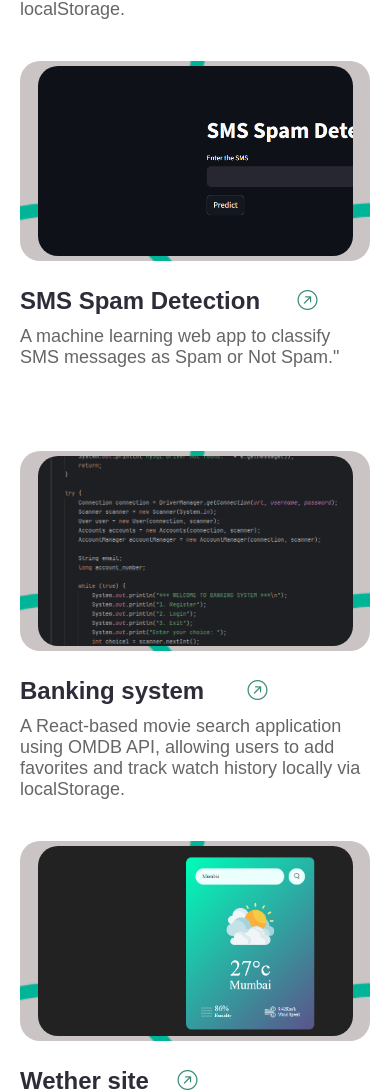
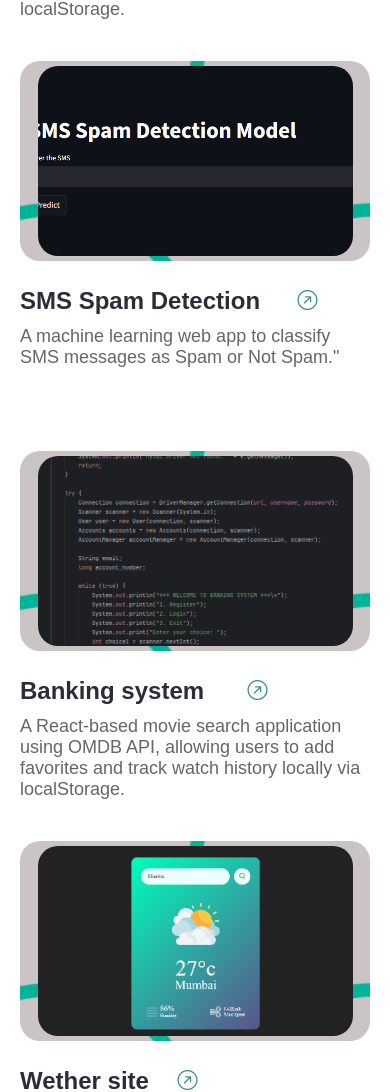
Before and after one commit to Rishit-Vishwakarma/Portfolio, a React (Vite) app: page / in a window 390 px wide. Shown: the part 1243-2335 px from the top of the page. Built offline with nearby package versions, Linux system fonts and the light colour scheme; the HTML template or start-up script is replaced by a standard one.

Commit message:
Initial commit - portfolio upload

```diff
--- a/src/Css/Project.css
+++ b/src/Css/Project.css
@@ -32,6 +32,9 @@ span{
         height: 155px;
     }
 
+    .main-img-2{
+
+    }
 
 }
 
--- a/src/Css/Projects.css
+++ b/src/Css/Projects.css
@@ -273,7 +273,7 @@
     }
     .main-img-2{
         background-size: cover;
-        background-position: left;
+        background-position: center;
     }
     .main-img-1{
         background-size: cover;
@@ -284,7 +284,7 @@
     }
     .main-img-4{
         background-size: cover;
-        background-position: left;
+        background-position: centre;
     }
 
     .project-img-1{
```
